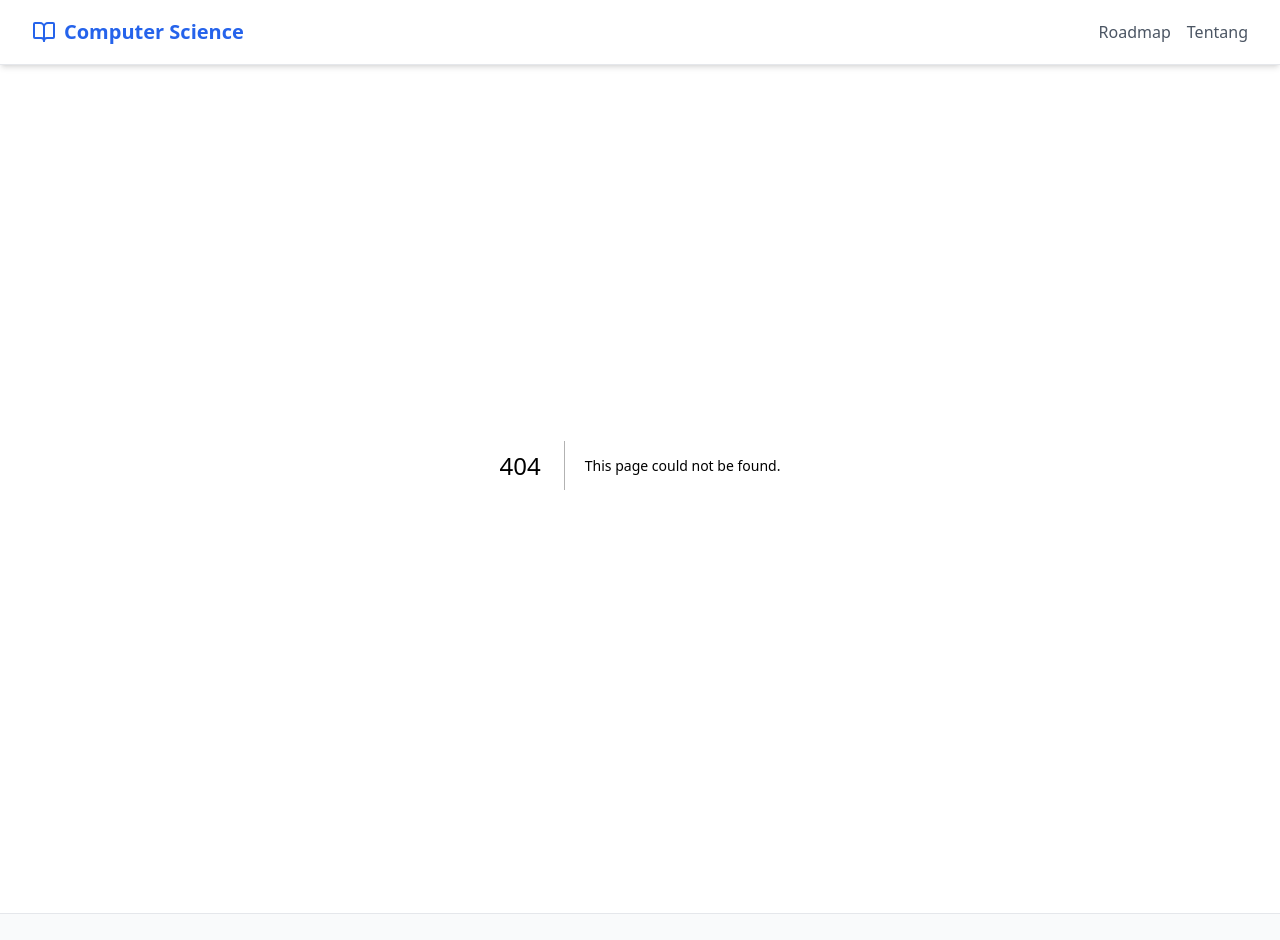
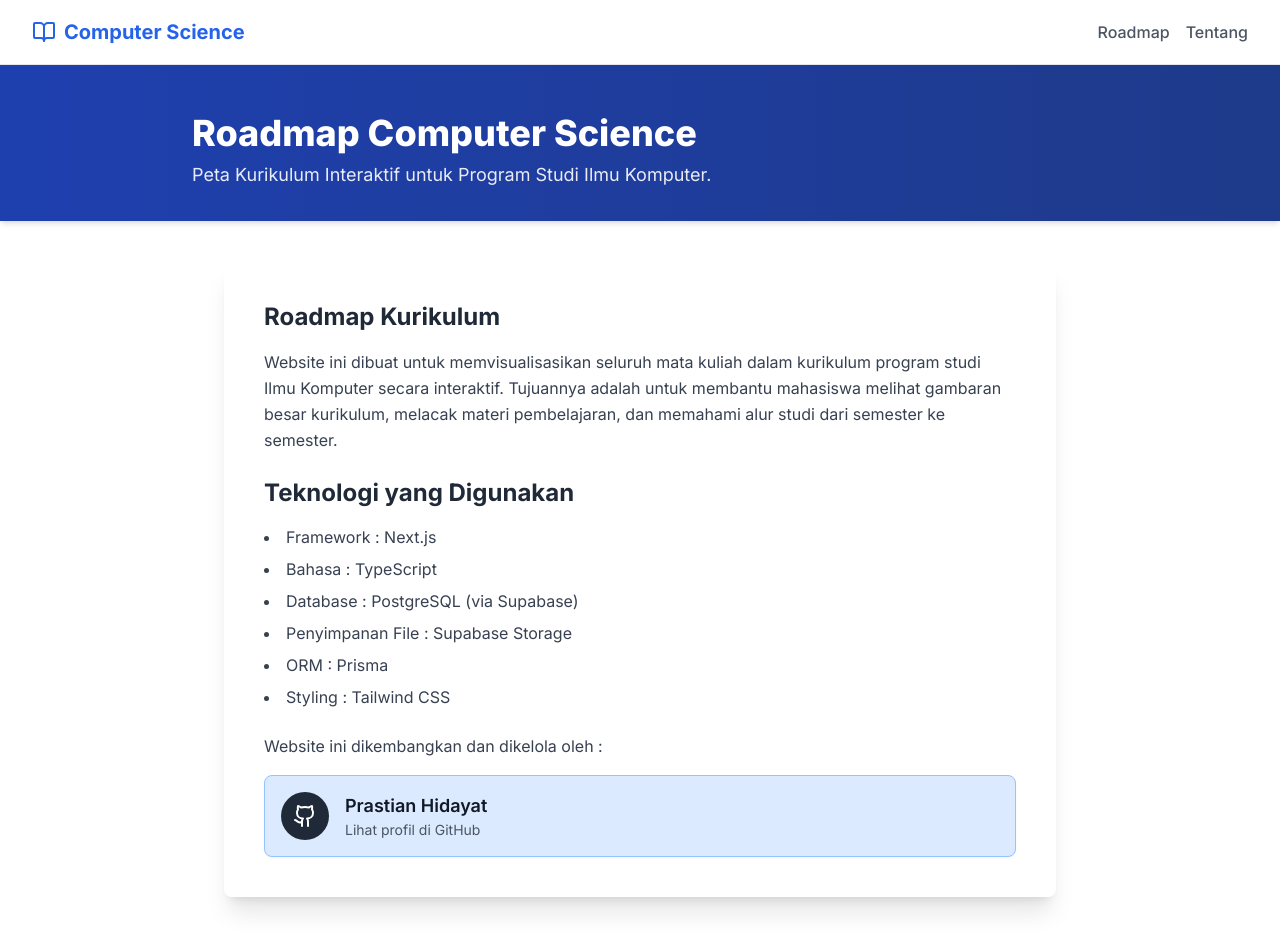
Before and after one commit to prastianhdd/roadmap-kurikulum, a Next.js app: page /tentang in a window 1280 px wide. Before the commit this address had no page. Shown: the top 940 px of the page. Built offline with nearby package versions, Linux system fonts and the light colour scheme.

Commit message:
feat:Update tampilan gradient

```diff
--- a/src/app/course/[id]/page.tsx
+++ b/src/app/course/[id]/page.tsx
@@ -8,12 +8,12 @@ import CourseMaterials from '@/components/CourseMaterials';
 
 // Pemetaan dari nama kategori ke kelas warna Tailwind
 const categoryColorMap: { [key: string]: string } = {
-  green: 'bg-green-500', //
-  blue: 'bg-blue-600', //
-  yellow: 'bg-yellow-500', //
-  red: 'bg-red-500', //
+  green: 'from-green-700 to-green-600', //
+  blue: 'from-blue-800 to-blue-700',
+  yellow: 'from-yellow-600 to-yellow-500', //
+  red: 'from-red-700 to-red-600', //
 };
-const defaultColor = 'bg-gray-600';
+const defaultColor = 'from-gray-800 to-gray-600';
 
 export default async function CourseDetailPage({ params }: { params: { id: string } }) {
   const courseId = parseInt(params.id, 10);
@@ -31,7 +31,7 @@ export default async function CourseDetailPage({ params }: { params: { id: strin
 
       {/* === HERO BANNER (HANYA BANNER) === */}
       {/* Ini adalah bagian berwarna di atas */}
-      <div className={`${bannerColor} text-white p-8 shadow-md`}>
+      <div className={`bg-gradient-to-r ${bannerColor} text-white p-8 shadow-md`}>
         <div className="max-w-4xl mx-auto">
           <Link
             href="/"
@@ -50,7 +50,7 @@ export default async function CourseDetailPage({ params }: { params: { id: strin
       {/* === KONTEN UTAMA (DI BAWAH BANNER) === */}
       {/* Ini adalah area konten putih yang rapi di bawah banner */}
       <div className="max-w-4xl mx-auto p-4 md:py-10 md:px-8">
-        <h2 className="text-2xl font-bold text-gray-800 mb-6">
+        <h2 className="text-2xl font-bold text-gray-900 mb-6">
           Materi Pembelajaran
         </h2>
 
--- a/src/app/layout.tsx
+++ b/src/app/layout.tsx
@@ -3,6 +3,14 @@
 import Navbar from '@/components/Navbar';
 import Footer from '@/components/Footer';
 import './globals.css';
+import { Inter } from 'next/font/google'; // 1. Import font (misal: Inter)
+
+// 2. Konfigurasi font
+const inter = Inter({
+  subsets: ['latin'],
+  display: 'swap',
+  variable: '--font-inter', // Opsional: untuk digunakan dengan Tailwind
+});
 
 export const metadata = {
   title: 'Roadmap Computer Science',
@@ -15,16 +23,14 @@ export default function RootLayout({
   children: React.ReactNode
 }) {
   return (
-    <html lang="en">
+    // 3. Terapkan font ke <html>
+    <html lang="en" className={inter.className}>
 
       <body className="flex flex-col min-h-screen">
         <Navbar />
-
-
         <main className="flex-grow">
           {children}
         </main>
-
         <Footer />
       </body>
     </html>
--- /dev/null
+++ b/src/app/loading.tsx
@@ -0,0 +1,16 @@
+// src/app/loading.tsx
+
+// Ini adalah komponen sederhana, Anda bisa membuatnya lebih canggih
+// dengan 'skeleton' (garis-garis abu-abu)
+export default function Loading() {
+  return (
+    <div className="flex justify-center items-center min-h-screen">
+      <p className="text-lg text-gray-500">Memuat data...</p>
+
+      {/* Atau gunakan spinner Tailwind: */}
+      {/* <div
+        className="w-12 h-12 border-4 border-blue-500 border-t-transparent rounded-full animate-spin"
+      ></div> */}
+    </div>
+  );
+}
--- a/src/app/page.tsx
+++ b/src/app/page.tsx
@@ -1,65 +1,23 @@
 // src/app/page.tsx
 
-'use client';
+import styles from './page.module.css';
+import { getRoadmapData } from '@/lib/data'; // 1. Import fungsi data Anda
+import RoadmapGrid from '@/components/RoadmapGrid'; // 2. Buat komponen client baru
 
-import { useState, useEffect } from 'react';
-import { useRouter } from 'next/navigation';
-import { Course, RoadmapData } from '@/lib/types';
-import styles from './page.module.css';
+// 3. Ubah fungsi menjadi 'async'
+export default async function Home() {
 
-const categoryColorMap: { [key: string]: string } = {
-  blue: styles.colorBlue,
-  yellow: styles.colorYellow,
-  red: styles.colorRed,
-  green: styles.colorGreen,
-};
-
-export default function Home() {
-  const [roadmapData, setRoadmapData] = useState<RoadmapData>([]);
-  const [isLoading, setIsLoading] = useState(true);
-  const router = useRouter();
-
-  useEffect(() => {
-    async function loadData() {
-      try {
-        const response = await fetch('/api/roadmap');
-
-        if (!response.ok) {
-          throw new Error(`HTTP error! status: ${response.status}`);
-        }
-
-        const data = await response.json();
-        setRoadmapData(data);
-        // --- AKHIR PERUBAHAN ---
-
-      } catch (error) {
-        console.error("Gagal mengambil data roadmap:", error);
-
-      } finally {
-        setIsLoading(false);
-      }
-    }
-
-    loadData();
-  }, []);
-
-  const handleCourseClick = (course: Course) => {
-    router.push(`/course/${course.id}`);
-  };
+  // 4. Ambil data langsung di server
+  const roadmapData = await getRoadmapData();
 
   const totalSKS = roadmapData.reduce((acc, semester) => acc + semester.sks, 0);
 
-  if (isLoading) {
-    return (
-      <main className={styles.mainContainer}>
-        <p className="text-center text-gray-500">Loading roadmap data...</p>
-      </main>
-    );
-  }
+  // HAPUS: useEffect, useState, dan state isLoading
+
+  // if (isLoading) { ... } // <-- Hapus blok 'if (isLoading)'
 
   return (
     <main className={styles.mainContainer}>
-        {/* ... (sisa JSX Anda tidak berubah) ... */}
         <div className={styles.header}>
           <h1 className={styles.mainTitle}>
             2025 Computer Science Curriculum Map
@@ -67,33 +25,8 @@ export default function Home() {
           <p className={styles.subTitle}>Total {totalSKS} SKS</p>
         </div>
 
-        <div className={styles.roadmapContainer}>
-          <div className={styles.roadmapGrid}>
-            {roadmapData.map((semester) => (
-              <div key={semester.id} className={styles.semesterColumn}>
-
-                <div className={styles.semesterHeader}>
-                  <h2 className={styles.semesterTitle}>{semester.name}</h2>
-                  <p className={styles.semesterSKS}>{semester.sks} SKS</p>
-                </div>
-
-                <div className={styles.courseList}>
-                  {semester.courses.map((course) => (
-                    <div
-                      key={course.id}
-                      className={`${styles.courseCard} ${
-                        categoryColorMap[course.category] || styles.colorGreen
-                      }`}
-                      onClick={() => handleCourseClick(course)}
-                    >
-                      {course.name}
-                    </div>
-                  ))}
-                </div>
-              </div>
-            ))}
-          </div>
-        </div>
+        {/* 5. Pindahkan Grid ke komponen client terpisah */}
+        <RoadmapGrid roadmapData={roadmapData} />
     </main>
   );
 }
--- /dev/null
+++ b/src/app/tentang/page.tsx
@@ -0,0 +1,70 @@
+// src/app/tentang/page.tsx
+
+import { Github } from 'lucide-react'; // Menggunakan ikon dari Lucide
+
+export default function TentangPage() {
+  return (
+    // Latar belakang abu-abu muda untuk seluruh halaman
+    <div className="bg-white  min-h-screen">
+
+      {/* === HERO BANNER (Biru, konsisten dengan Navbar) === */}
+      <div className="bg-gradient-to-r from-blue-800 to-blue-900 text-white p-8 shadow-md">
+        <div className="max-w-4xl mx-auto">
+          <h1 className="text-4xl font-extrabold mt-4 mb-2">Roadmap Computer Science</h1>
+          <p className="text-lg text-white/90">
+            Peta Kurikulum Interaktif untuk Program Studi Ilmu Komputer.
+          </p>
+        </div>
+      </div>
+
+      {/* === KONTEN UTAMA (Kartu Putih) === */}
+      <div className="max-w-4xl mx-auto p-4 md:py-10 md:px-8">
+        <div className="bg-white rounded-lg shadow-xl p-6 md:p-10">
+
+          <h2 className="text-2xl font-bold text-gray-800 mb-4">
+            Roadmap Kurikulum
+          </h2>
+          <p className="text-gray-700 leading-relaxed mb-6">
+            Website ini dibuat untuk memvisualisasikan seluruh mata kuliah dalam kurikulum program studi Ilmu Komputer secara interaktif. Tujuannya adalah untuk membantu mahasiswa melihat gambaran besar kurikulum, melacak materi pembelajaran, dan memahami alur studi dari semester ke semester.
+          </p>
+
+          <h2 className="text-2xl font-bold text-gray-800 mb-4">
+            Teknologi yang Digunakan
+          </h2>
+          <ul className="list-disc list-inside text-gray-700 space-y-2 mb-6">
+            <li>Framework : Next.js </li>
+            <li>Bahasa : TypeScript</li>
+            <li>Database : PostgreSQL (via Supabase)</li>
+            <li>Penyimpanan File : Supabase Storage</li>
+            <li>ORM : Prisma</li>
+            <li>Styling : Tailwind CSS</li>
+          </ul>
+
+
+          <p className="text-gray-700 leading-relaxed mb-4">
+            Website ini dikembangkan dan dikelola oleh :
+          </p>
+
+          {/* === KARTU PROFIL GITHUB ANDA === */}
+          <a
+            href="https://github.com/prastianhdd" // Link ke GitHub Anda
+            target="_blank"
+            rel="noopener noreferrer"
+            className="flex items-center p-4 bg-blue-100 rounded-lg border border-blue-300 shadow-sm transition-all duration-200 hover:shadow-md hover:border-blue-300 cursor-pointer"
+          >
+            <div className="flex-shrink-0 w-12 h-12 flex items-center justify-center rounded-full mr-4 bg-gray-800 text-white">
+              <Github size={24} />
+            </div>
+            <div className="flex-grow">
+              <p className="text-lg font-semibold text-gray-900">Prastian Hidayat</p>
+              <p className="text-sm text-gray-600">
+                Lihat profil di GitHub
+              </p>
+            </div>
+          </a>
+
+        </div>
+      </div>
+    </div>
+  );
+}
--- a/src/components/Footer.tsx
+++ b/src/components/Footer.tsx
@@ -2,7 +2,7 @@
 
 export default function Footer() {
   return (
-    <footer className="w-full bg-gray-50 border-t border-gray-200 mt-12">
+    <footer className="w-full bg-white border-t border-gray-200 mt-12">
       <div className="max-w-7xl mx-auto py-6 px-4 md:px-8 text-center">
         <p className="text-gray-500 text-sm">
           © 2025 Computer Science. All rights reserved.
--- /dev/null
+++ b/src/components/RoadmapGrid.tsx
@@ -0,0 +1,56 @@
+// src/components/RoadmapGrid.tsx
+'use client'; // Komponen ini interaktif
+
+import { useRouter } from 'next/navigation';
+import { Course, RoadmapData } from '@/lib/types';
+import styles from '@/app/page.module.css'; // Impor style dari page
+
+// Definisikan map warna di sini
+const categoryColorMap: { [key: string]: string } = {
+  blue: styles.colorBlue,
+  yellow: styles.colorYellow,
+  red: styles.colorRed,
+  green: styles.colorGreen,
+};
+
+interface RoadmapGridProps {
+  roadmapData: RoadmapData;
+}
+
+export default function RoadmapGrid({ roadmapData }: RoadmapGridProps) {
+  const router = useRouter();
+
+  const handleCourseClick = (course: Course) => {
+    router.push(`/course/${course.id}`);
+  };
+
+  return (
+    <div className={styles.roadmapContainer}>
+      <div className={styles.roadmapGrid}>
+        {roadmapData.map((semester) => (
+          <div key={semester.id} className={styles.semesterColumn}>
+
+            <div className={styles.semesterHeader}>
+              <h2 className={styles.semesterTitle}>{semester.name}</h2>
+              <p className={styles.semesterSKS}>{semester.sks} SKS</p>
+            </div>
+
+            <div className={styles.courseList}>
+              {semester.courses.map((course) => (
+                <div
+                  key={course.id}
+                  className={`${styles.courseCard} ${
+                    categoryColorMap[course.category] || styles.colorGreen
+                  }`}
+                  onClick={() => handleCourseClick(course)}
+                >
+                  {course.name}
+                </div>
+              ))}
+            </div>
+          </div>
+        ))}
+      </div>
+    </div>
+  );
+}
```
